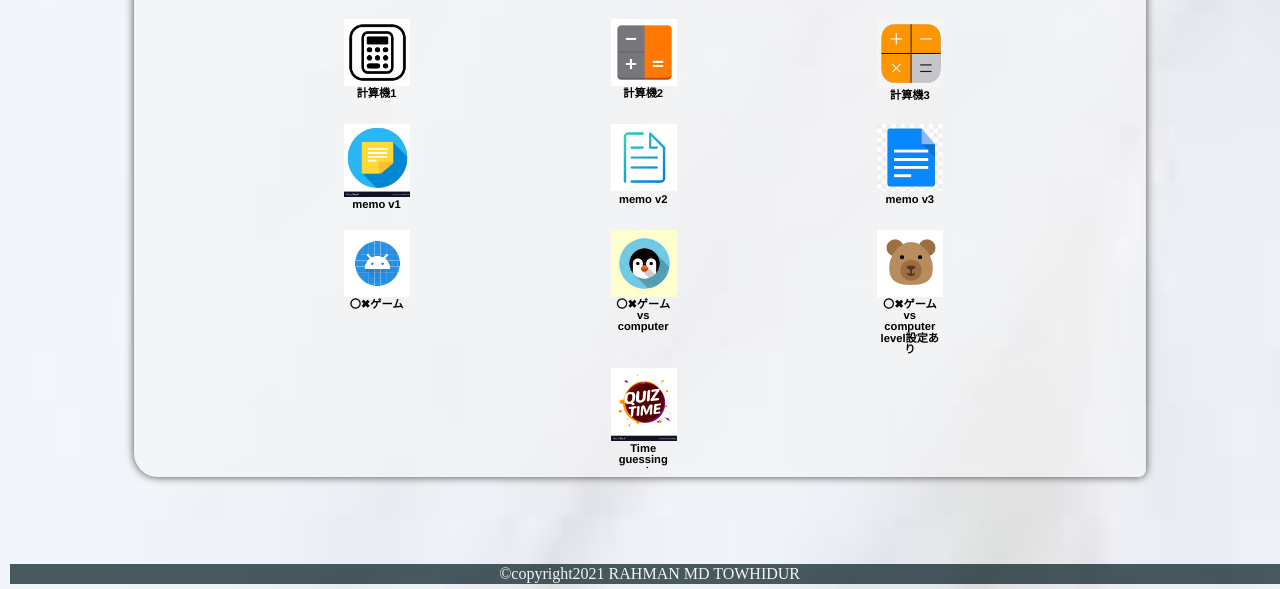
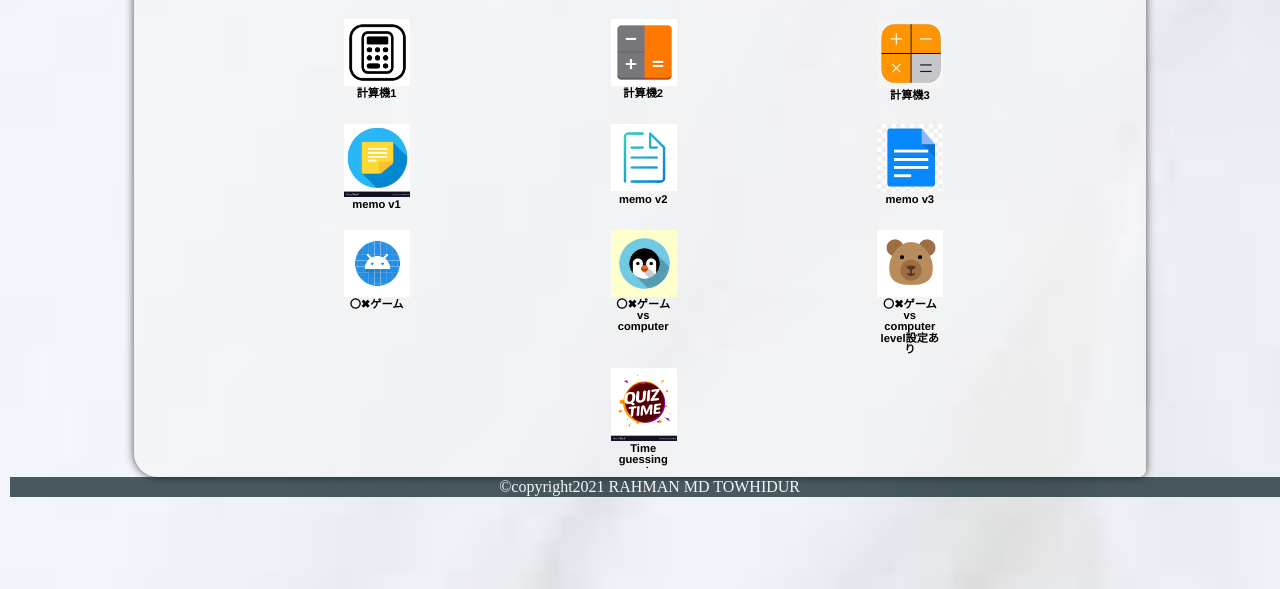
Before and after one commit to towhidur450/mobileapp, a plain HTML site: page index.html in a window 1280 px wide. Shown: the part 211-800 px from the top of the page. Drawn offline with Linux system fonts and the light colour scheme.

Commit message:
Update index.css

```diff
--- a/css/index.css
+++ b/css/index.css
@@ -155,7 +155,7 @@ a:hover{
 /* フッター                   */
 /*****************************/
 footer> p {
-    position: absolute;/*←絶対位置*/
+    position:relative;/*←絶対位置*/
     bottom: 5px; /*下に固定*/
     width: 100vw;
     margin: 0px;
```
